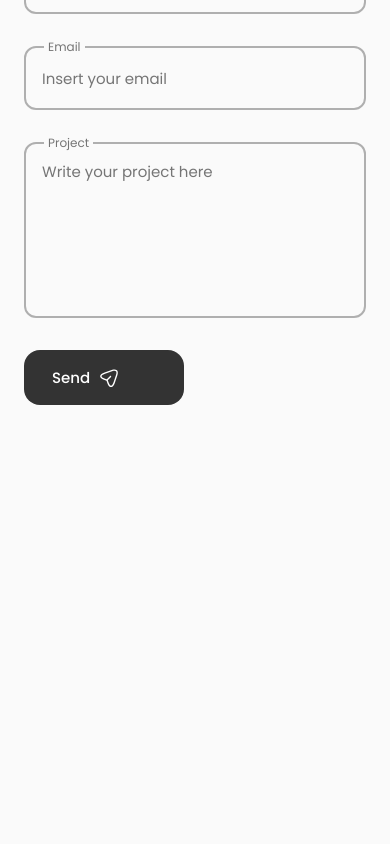
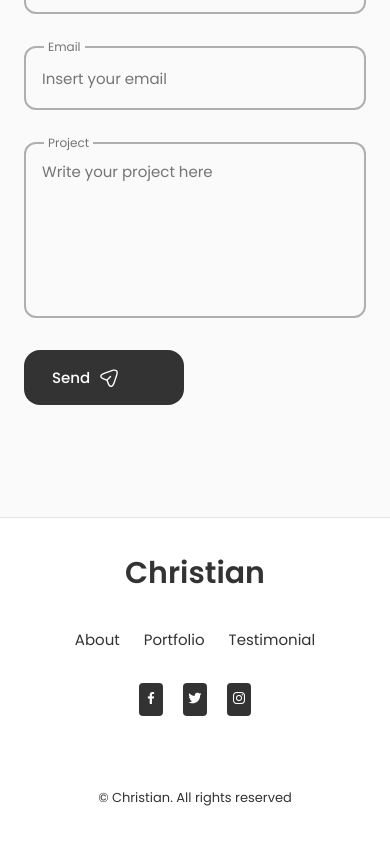
Before and after one commit to christianR15c/modern-portfolio, a React (Create React App) app: page / in a window 390 px wide. Shown: the part 4049-4893 px from the top of the page. Before the commit the page ends 4614 px from the top, so only its background shows below. Built offline with nearby package versions, Linux system fonts and the light colour scheme.

Commit message:
ft: footer added

```diff
--- a/src/App.js
+++ b/src/App.js
@@ -3,6 +3,7 @@
 import './App.css'
 import About from './components/about/About'
 import Contact from './components/contact/Contact'
+import Footer from './components/footer/Footer'
 import Home from './components/home/Home'
 
 import Navbar from './components/navbar/Navbar'
@@ -24,6 +25,7 @@
                 <Testimonials />
                 <Contact />
             </main>
+            <Footer />
         </>
     )
 }
--- /dev/null
+++ b/src/components/footer/Footer.jsx
@@ -0,0 +1,40 @@
+import React from 'react'
+import './footer.css'
+
+const Footer = () => {
+    return (
+        <footer className='footer'>
+            <div className="footer__container container">
+                <h1 className="footer__title">Christian</h1>
+
+                <ul className='footer__list'>
+                    <li>
+                        <a href="#about" className="footer__link">About</a>
+                    </li>
+                    <li>
+                        <a href="#portfolio" className="footer__link">Portfolio</a>
+                    </li>
+                    <li>
+                        <a href="#testimonial" className="footer__link">Testimonial</a>
+                    </li>
+                </ul>
+
+                <div className="footer__social">
+                    <a href="" className="footer__social-link" target='_blank'>
+                        <i class="bx bxl-facebook"></i>
+                    </a>
+                    <a href="" className="footer__social-link" target='_blank'>
+                        <i class="bx bxl-twitter"></i>
+                    </a>
+                    <a href="https://twitter.com/habinezac15" className="footer__social-link" target='_blank'>
+                        <i class="bx bxl-instagram"></i>
+                    </a>
+                </div>
+
+                <span className="footer__copy">&#169; Christian. All rights reserved</span>
+            </div>
+        </footer>
+    )
+}
+
+export default Footer
--- /dev/null
+++ b/src/components/footer/footer.css
@@ -0,0 +1,64 @@
+.footer {
+    background-color: var(--container-color);
+    border-top: 1px solid rgba(0, 0, 0, 0.1);
+}
+
+.footer .container {
+    padding: 2rem 0 6rem;
+}
+
+.footer__title,
+.footer__link {
+    color: var(--title-color);
+}
+
+.footer__title {
+    text-align: center;
+    margin-bottom: var(--mb-2);
+}
+
+.footer__link:hover {
+    color: var(--title-color-dark);
+}
+
+.footer__list {
+    display: flex;
+    justify-content: center;
+    column-gap: 1.5rem;
+    margin-bottom: var(--mb-2);
+}
+
+.footer__social {
+    display: flex;
+    justify-content: center;
+    column-gap: 1.25rem;
+}
+
+.footer__social-link {
+    background-color: var(--title-color);
+    color: var(--container-color);
+    font-size: 1.25rem;
+    padding: 0.4rem;
+    border-radius: 0.5rem;
+    display: inline-block;
+}
+
+.footer__social-link:hover {
+    background-color: var(--title-color-dark);
+}
+
+.footer__copy {
+    display: block;
+    margin-top: 4.5rem;
+    color: var(--title-color);
+    text-align: center;
+    font-size: var(--small-font-size);
+}
+
+@media screen and (max-width: 992px) {
+    .footer__social-link {
+        padding: 0.25rem;
+        border-radius: 0.25rem;
+        font-size: 1rem;
+    }
+}
--- a/src/components/home/Social.jsx
+++ b/src/components/home/Social.jsx
@@ -2,13 +2,13 @@
 
 const Social = () => (
     <div className="home__social">
-        <a href="" className="home__social-icon" target='_blank'>
+        <a href="https://www.instagram.com/christian_ruganimanzi/" className="home__social-icon" target='_blank'>
             <i class="uil uil-instagram"></i>
         </a>
-        <a href="" className="home__social-icon" target='_blank'>
+        <a href="https://github.com/christianR15c" className="home__social-icon" target='_blank'>
             <i class="uil uil-github-alt"></i>
         </a>
-        <a href="" className="home__social-icon" target='_blank'>
+        <a href="https://www.linkedin.com/in/habineza-christian-110298103/" className="home__social-icon" target='_blank'>
             <i class="uil uil-linkedin-alt"></i>
         </a>
     </div>
--- a/src/components/testimonial/Testimonials.jsx
+++ b/src/components/testimonial/Testimonials.jsx
@@ -12,7 +12,7 @@
 
 const Testimonials = () => {
     return (
-        <section className="testimonial section">
+        <section className="testimonial section" id='testimonial'>
             <h2 className="section__title">My colleague says</h2>
             <p className="section__subtitle">Testimonials</p>
 
```
